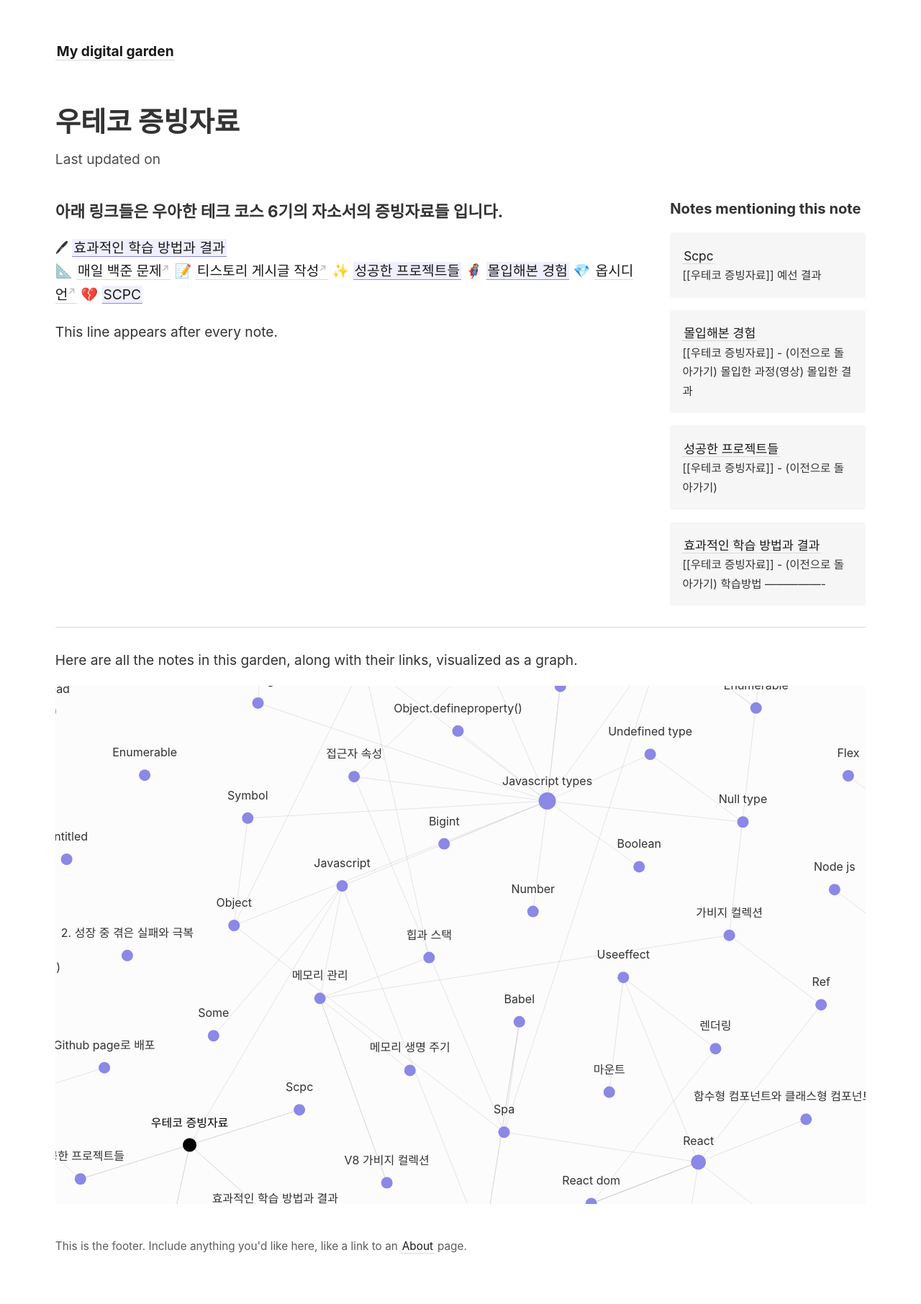
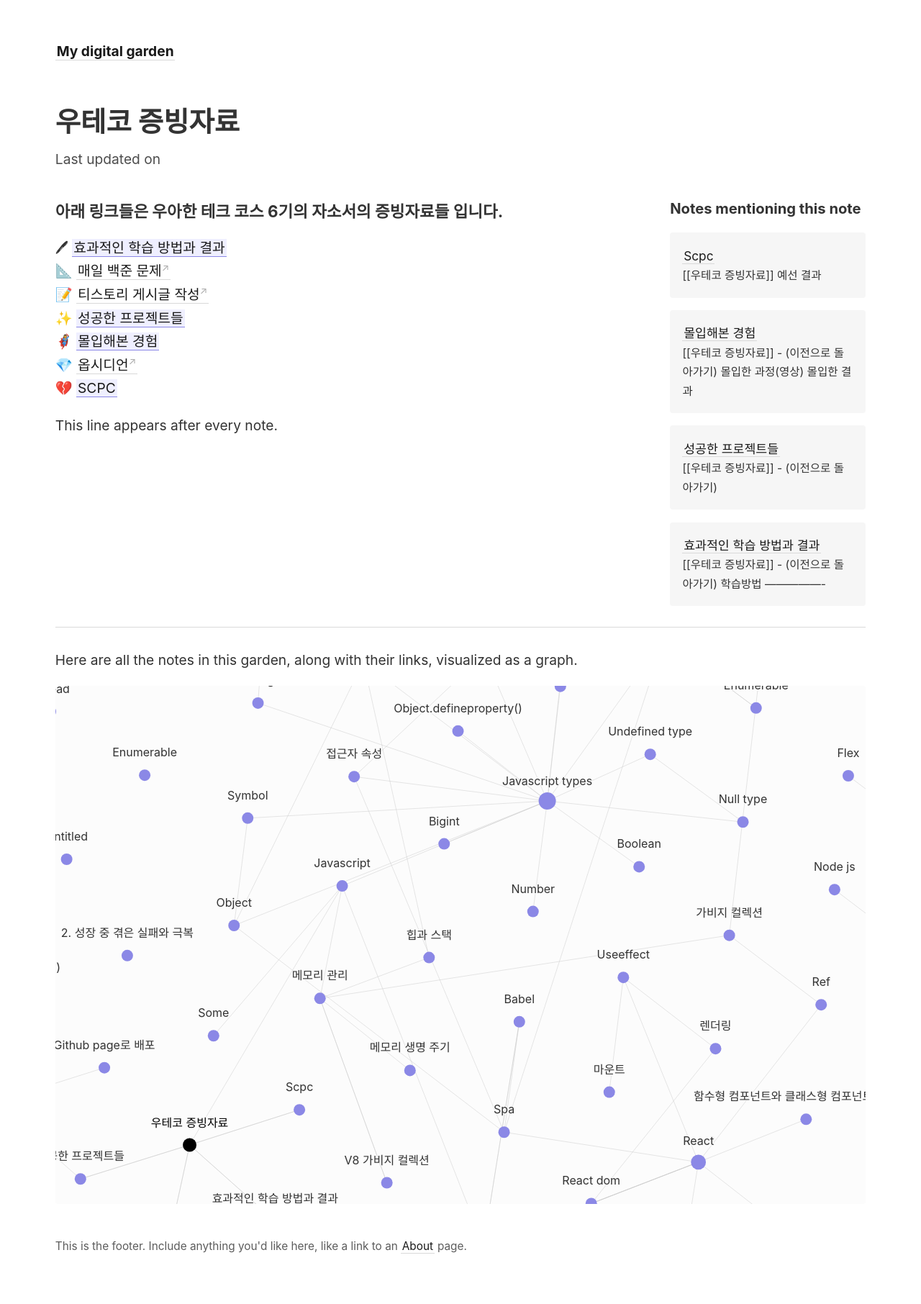
Before and after one commit to djLee77/2ndBrain, a Jekyll site: the page built from _notes/Archive/우테코/우테코 증빙자료.md, in a window 1280 px wide. Shown: the whole page at 72% size. Built offline with Jekyll 4.4.1, drawn with Linux system fonts in a browser that asks for light colours.

```diff
--- a/_notes/Archive/우테코/우테코 증빙자료.md
+++ b/_notes/Archive/우테코/우테코 증빙자료.md
@@ -1,9 +1,9 @@
 ### 아래 링크들은 우아한 테크 코스 6기의 자소서의 증빙자료들 입니다.
 
-🖊 [[효과적인 학습 방법과 결과]]
-📐 [매일 백준 문제](https://www.acmicpc.net/user/eowns1111)
-📝 [티스토리 게시글 작성](https://dnd0707.tistory.com/)
-✨ [[성공한 프로젝트들]]
-🦸‍♀️ [[몰입해본 경험]]
-💎 [옵시디언](https://dj2ndbrain.netlify.app/javascript)
-💔 [[SCPC]]
+🖊 [[효과적인 학습 방법과 결과]]  <br>
+📐 [매일 백준 문제](https://www.acmicpc.net/user/eowns1111) <br>
+📝 [티스토리 게시글 작성](https://dnd0707.tistory.com/) <br>
+✨ [[성공한 프로젝트들]] <br>
+🦸‍♀️ [[몰입해본 경험]] <br>
+💎 [옵시디언](https://dj2ndbrain.netlify.app/javascript) <br>
+💔 [[SCPC]] <br>
```
